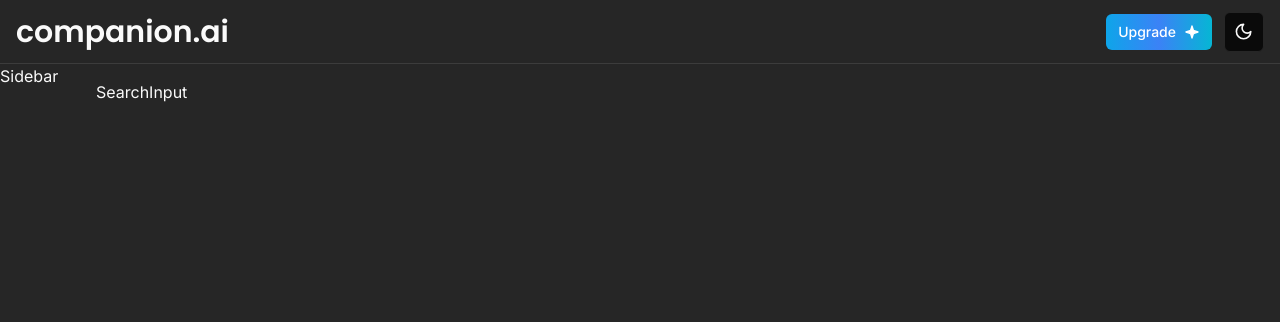
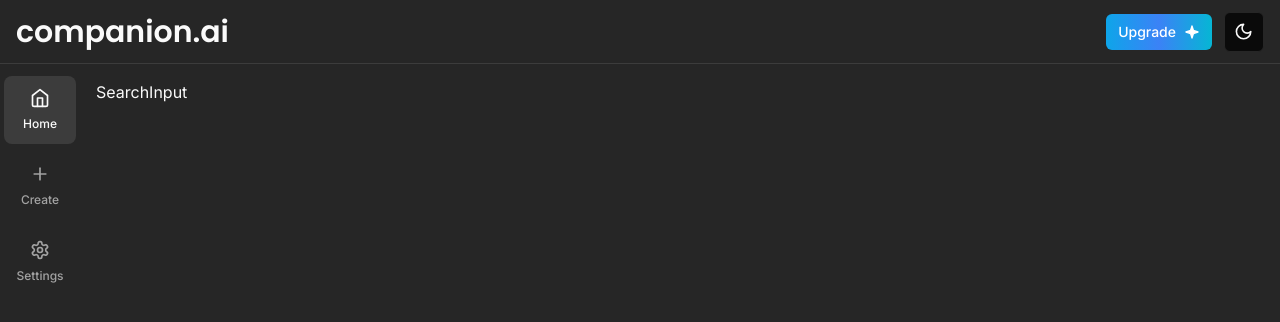
Before and after one commit to Zaid-maker/companion-ai, a Next.js app: page / in a window 1280 px wide. Shown: the top 322 px of the page. Built offline with nearby package versions, Linux system fonts and the light colour scheme.

Commit message:
navbar done

```diff
--- a/components/sidebar.tsx
+++ b/components/sidebar.tsx
@@ -1,5 +1,54 @@
+"use client";
+
+import { useRouter, usePathname } from "next/navigation";
+import { cn } from "@/lib/utils";
+import { Home, Plus, Settings } from "lucide-react";
 import React from "react";
 
 export const Sidebar = () => {
-  return <div>Sidebar</div>;
+  const pathname = usePathname();
+
+  const routes = [
+    {
+      icon: Home,
+      href: "/",
+      label: "Home",
+      pro: false,
+    },
+    {
+      icon: Plus,
+      href: "/companion/new",
+      label: "Create",
+      pro: true,
+    },
+    {
+      icon: Settings,
+      href: "/settings",
+      label: "Settings",
+      pro: false,
+    },
+  ];
+
+  return (
+    <div className="space-y-4 flex flex-col h-full text-primary bg-secondary">
+      <div className="p-3 flex-1 flex justify-center">
+        <div className="space-y-2">
+          {routes.map((route) => (
+            <div
+              key={route.href}
+              className={cn(
+                "text-muted-foreground text-xs group flex p-3 w-full justify-start font-medium cursor-pointer hover:text-primary/10 rounded-lg transition",
+                pathname === route.href && "bg-primary/10 text-primary"
+              )}
+            >
+              <div className="flex flex-col gap-y-2 items-center flex-1">
+                <route.icon className="h-5 w-5" />
+                {route.label}
+              </div>
+            </div>
+          ))}
+        </div>
+      </div>
+    </div>
+  );
 };
```
